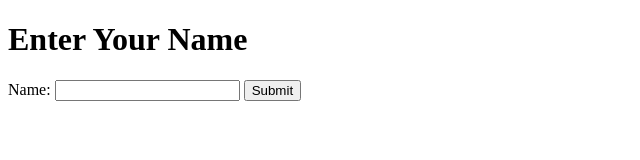
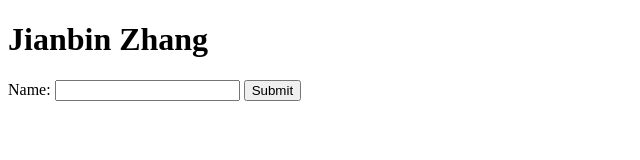
Before and after one commit to zzjabe/4001_M4_activity_2, a plain HTML site: page public/index.html in a window 1280 px wide. Shown: the whole page, without its empty margins (0-640 px from the left). Drawn offline with Linux system fonts and the light colour scheme.

Commit message:
This is a new repo to test containerization

```diff
--- a/public/index.html
+++ b/public/index.html
@@ -5,7 +5,7 @@
     <title>Express Greeting App</title>
   </head>
   <body>
-    <h1>Enter Your Name</h1>
+    <h1>Jianbin Zhang</h1>
     <form method="POST" action="/">
       <label for="name">Name:</label>
       <input type="text" id="name" name="name" required />
```
